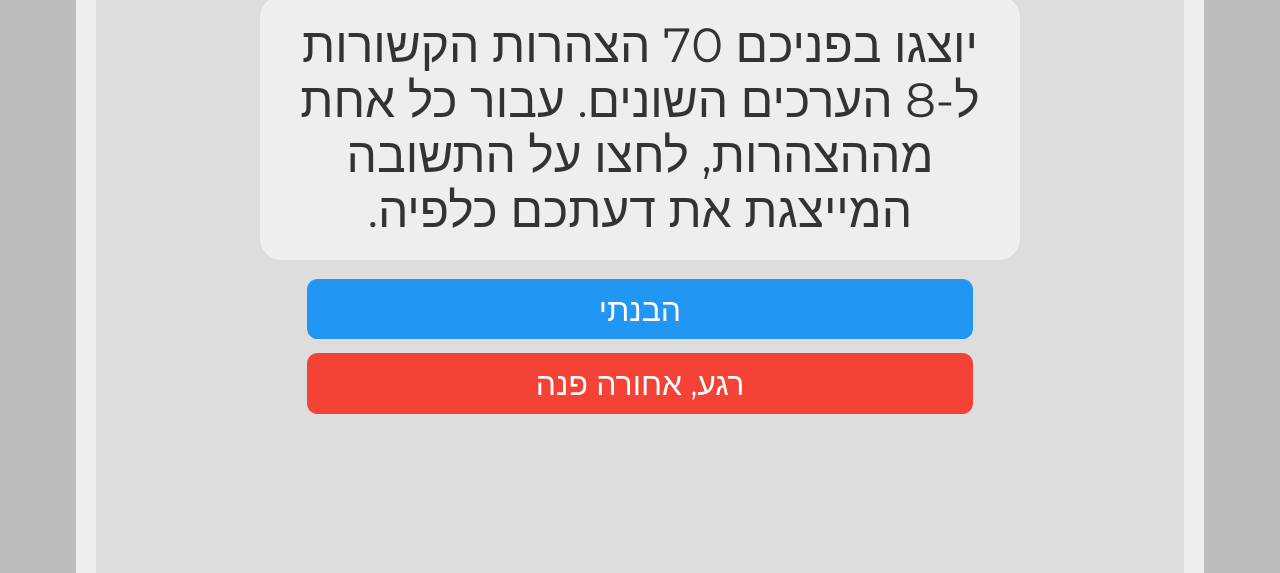
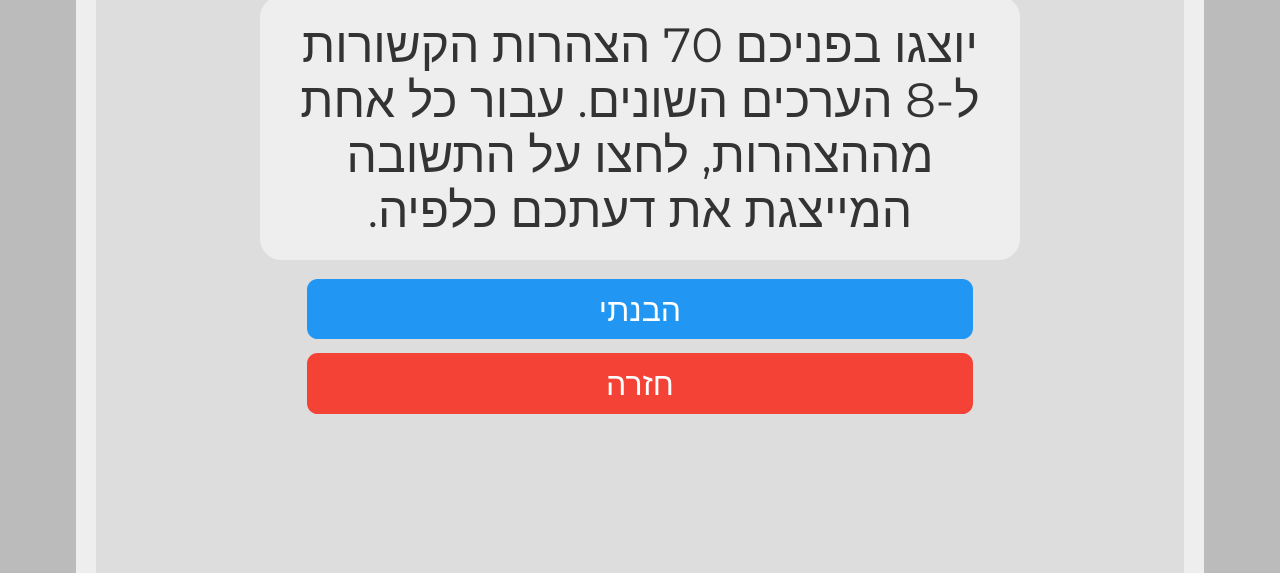
Before and after one commit to 8arachim/8arachim.github.io, a plain HTML site: page instructions.html in a window 1280 px wide. Shown: the part 227-800 px from the top of the page. Drawn offline with Linux system fonts and the light colour scheme.

Commit message:
Update instructions.html

```diff
--- a/instructions.html
+++ b/instructions.html
@@ -20,7 +20,7 @@
 <h2 style="text-align:center;">הוראות</h2>
 <p class="question" style="direction:rtl">יוצגו בפניכם 70 הצהרות הקשורות ל-8 הערכים השונים. עבור כל אחת מההצהרות, לחצו על התשובה המייצגת את דעתכם כלפיה.</p>
 <button class="button" onclick="location.href='quiz.html';">הבנתי</button> <br>
-<button class="button disagree" onclick="location.href='index.html';">רגע, אחורה פנה</button> <br>
+<button class="button disagree" onclick="location.href='index.html';">חזרה</button> <br>
 
 <!-- Website visit statistics - no personal information is collected! -->
 <script type="text/javascript">
```
